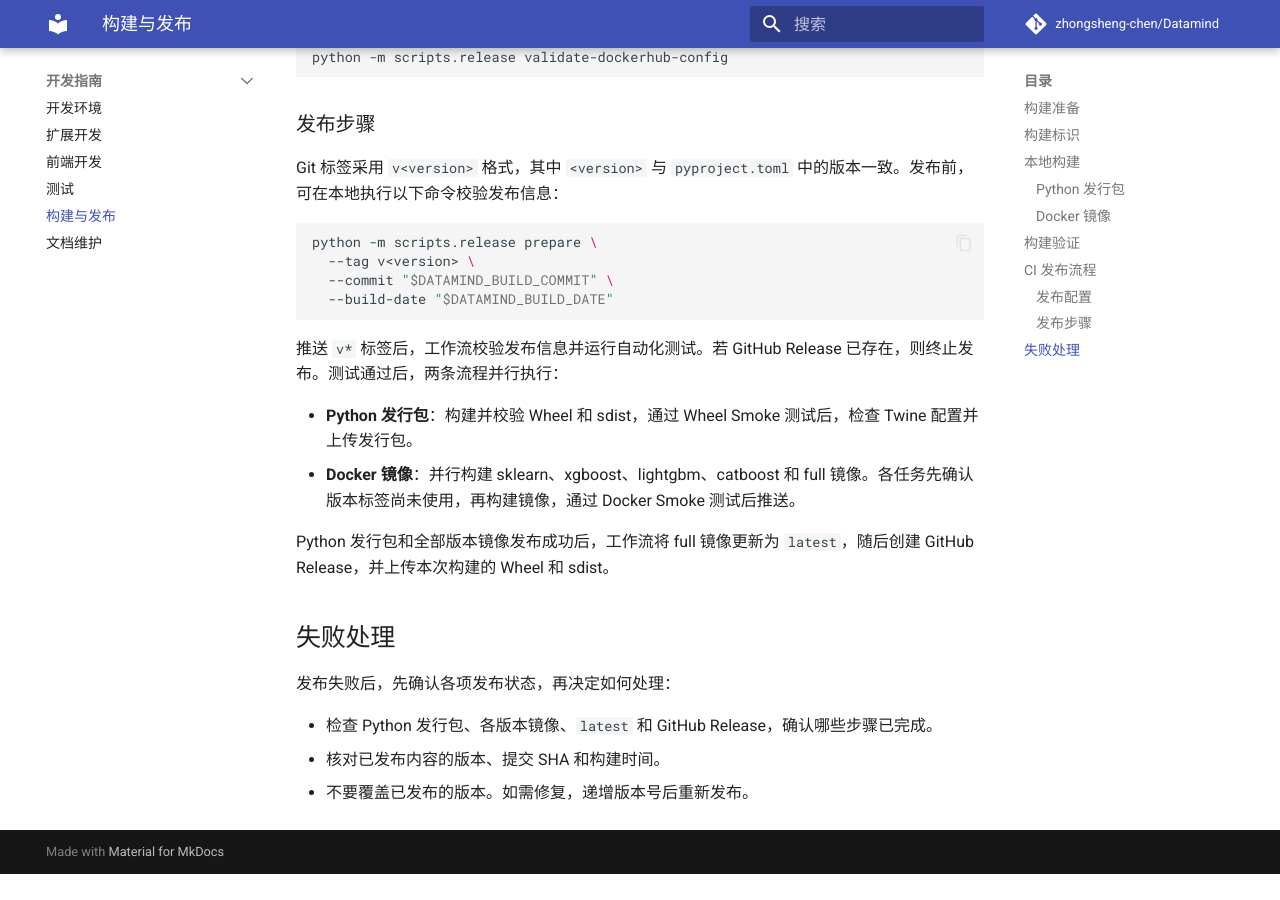
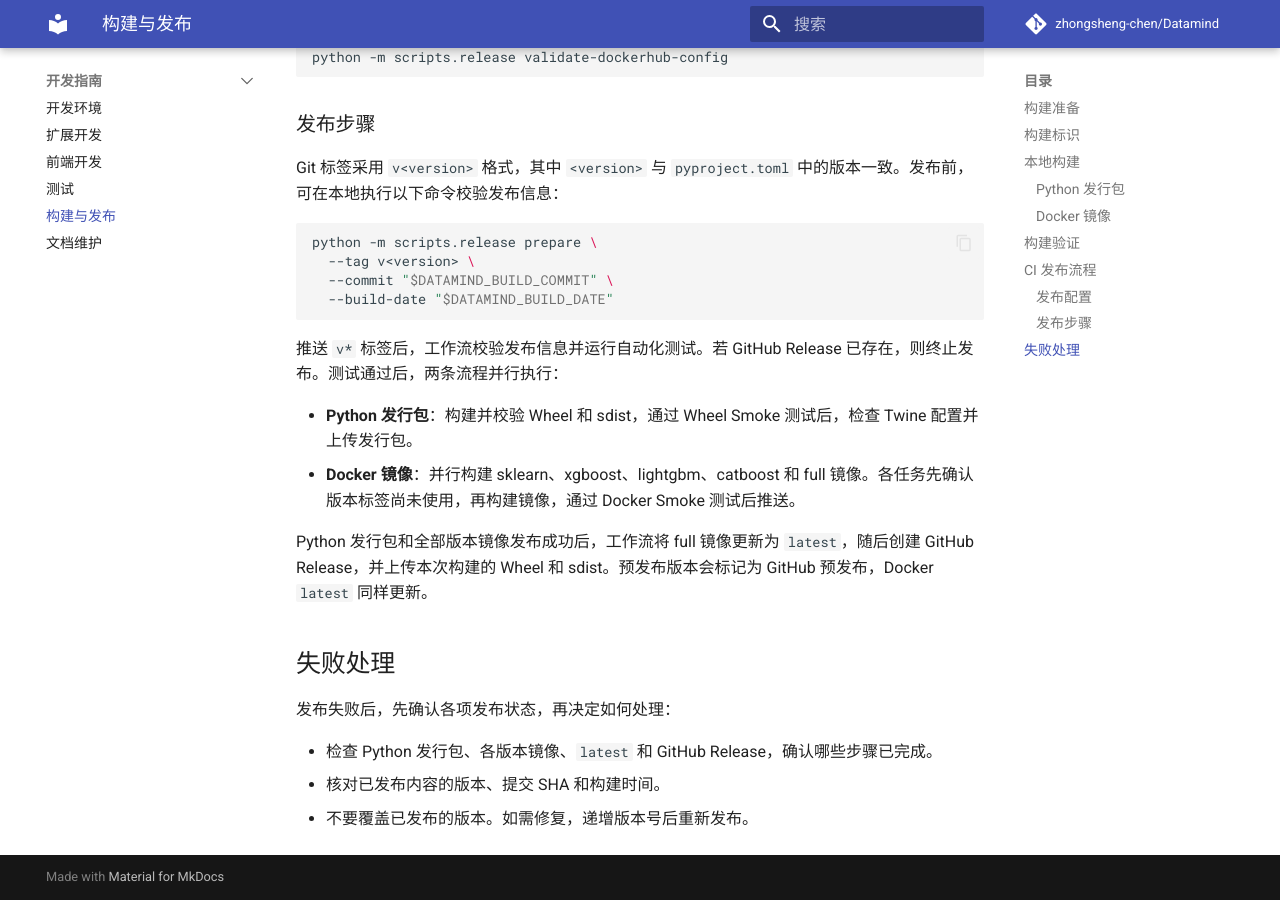
Before and after one commit to zhongsheng-chen/Datamind, an MkDocs documentation site: the page built from docs/development/release.md, in a window 1280 px wide and 900 px high, scrolled down 2127 px. Built offline with MkDocs 1.6.1 and Material for MkDocs 9.7.7, drawn with Linux system fonts in a browser that asks for light colours; comment, search, counter and statistics services are not loaded; before the commit the page ends 3001 px from its top, so only the background shows below that.

Commit message:
完善 RC 发布标记并修复版本相关测试

```diff
--- a/docs/development/release.md
+++ b/docs/development/release.md
@@ -75,10 +75,10 @@
 
 发布任务使用 GitHub Actions 的 `release` 环境。发布地址和用户名通过 Variables 配置，密码和令牌通过 Secrets 配置：
 
-| 类型 | 配置项 |
-|------|--------|
+| 类型      | 配置项                                                         |
+|-----------|----------------------------------------------------------------|
 | Variables | `TWINE_REPOSITORY_URL`、`TWINE_USERNAME`、`DOCKERHUB_USERNAME` |
-| Secrets | `TWINE_PASSWORD`、`DOCKERHUB_TOKEN` |
+| Secrets   | `TWINE_PASSWORD`、`DOCKERHUB_TOKEN`                            |
 
 在本地设置对应环境变量后，可检查配置是否完整、仓库地址格式是否正确：
 
@@ -103,7 +103,7 @@
 - **Python 发行包**：构建并校验 Wheel 和 sdist，通过 Wheel Smoke 测试后，检查 Twine 配置并上传发行包。
 - **Docker 镜像**：并行构建 sklearn、xgboost、lightgbm、catboost 和 full 镜像。各任务先确认版本标签尚未使用，再构建镜像，通过 Docker Smoke 测试后推送。
 
-Python 发行包和全部版本镜像发布成功后，工作流将 full 镜像更新为 `latest`，随后创建 GitHub Release，并上传本次构建的 Wheel 和 sdist。
+Python 发行包和全部版本镜像发布成功后，工作流将 full 镜像更新为 `latest`，随后创建 GitHub Release，并上传本次构建的 Wheel 和 sdist。预发布版本会标记为 GitHub 预发布，Docker `latest` 同样更新。
 
 ## 失败处理
 
```
Also changed, not shown: 3 other files.
